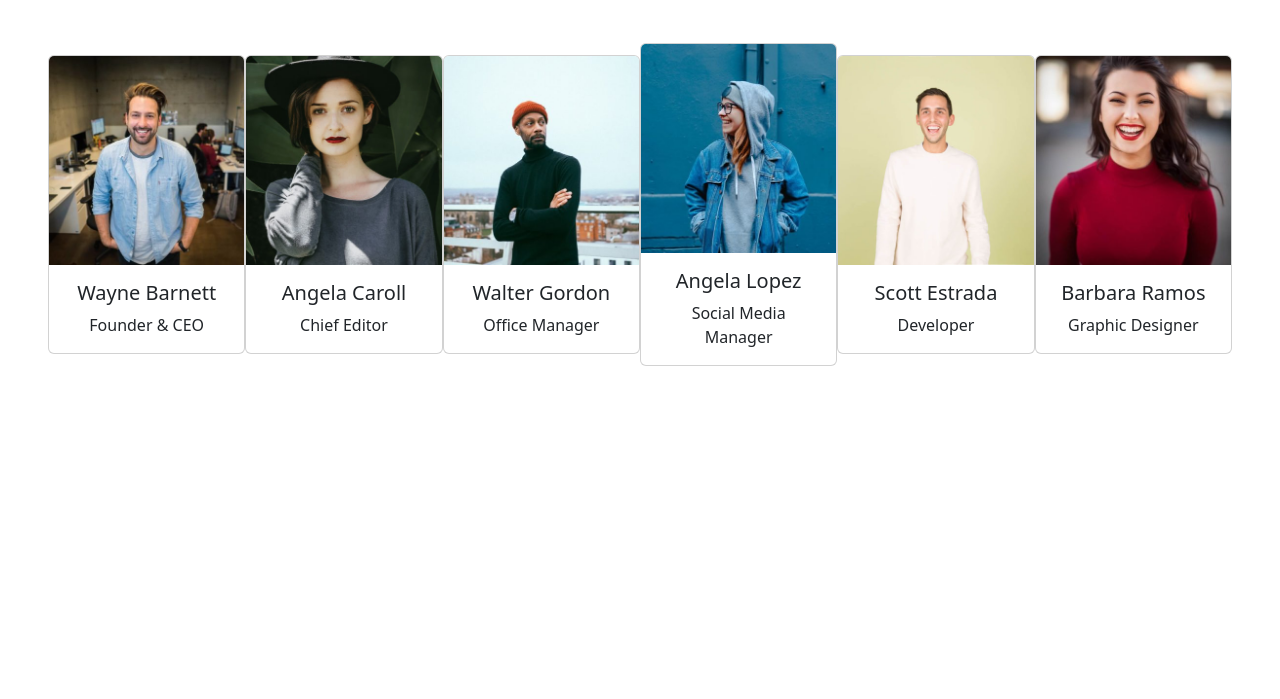
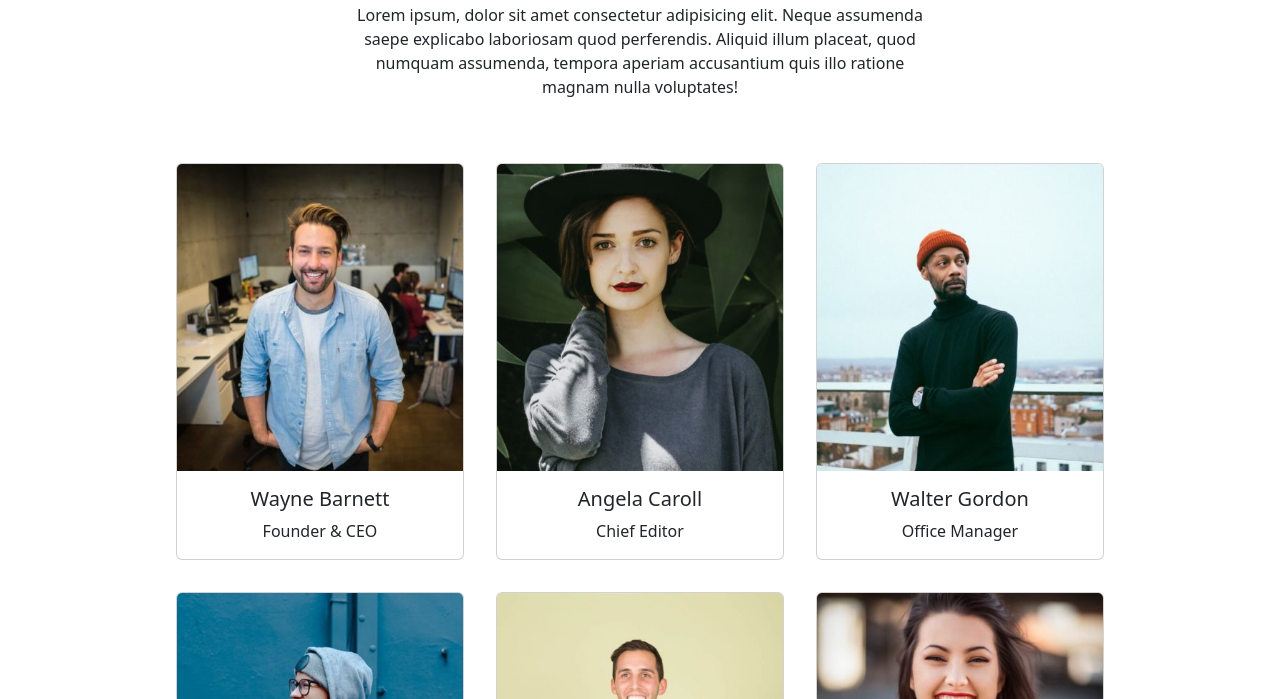
Before and after one commit to GabrieleMajocchi/js-our-team, a plain HTML site: page index.html in a window 1280 px wide. Shown: the part 101-800 px from the top of the page. Drawn offline with nearby package versions, Linux system fonts and the light colour scheme.

Commit message:
improved look

```diff
--- a/css/style.css
+++ b/css/style.css
@@ -0,0 +1,5 @@
+
+.card{
+    width: calc((100% / 3) - 2rem);
+    margin: 1rem;
+}
--- a/index.html
+++ b/index.html
@@ -22,8 +22,9 @@
 
     <header class="text-center m-5">
         <h1>Our team members</h1>
+        <p class="w-50 m-auto">Lorem ipsum, dolor sit amet consectetur adipisicing elit. Neque assumenda saepe explicabo laboriosam quod perferendis. Aliquid illum placeat, quod numquam assumenda, tempora aperiam accusantium quis illo ratione magnam nulla voluptates!</p>
     </header>
-    <main class="d-flex m-5">
+    <main class="d-flex m-auto flex-wrap w-75">
     </main>
 </body>
 </html>
--- a/js/myscript.js
+++ b/js/myscript.js
@@ -25,5 +25,5 @@ const main = document.querySelector('main');
 for (let i = 0; i<teamMembers.length; i++){
     const member = teamMembers[i];
 
-    main.innerHTML += '<div class="card text-center m-auto" style="width: 18rem;">    <img src="img/'+member.pic+'" class="card-img-top" alt="member pic">    <div class="card-body">        <h5 class="card-title">'+member.name+'</h5>        <p class="card-text">'+member.role+'</p>    </div>    </div>'
+    main.innerHTML += '<div class="card text-center">    <img src="img/'+member.pic+'" class="card-img-top" alt="member pic">    <div class="card-body">        <h5 class="card-title">'+member.name+'</h5>        <p class="card-text">'+member.role+'</p>    </div>    </div>'
 }
```
